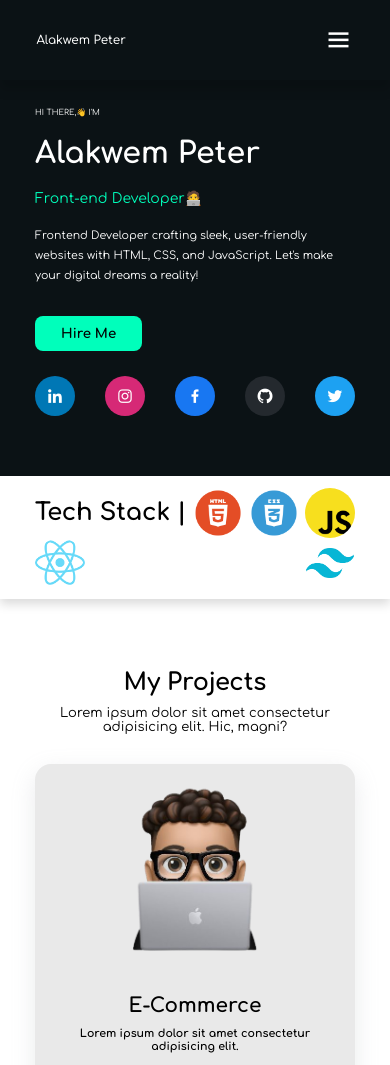
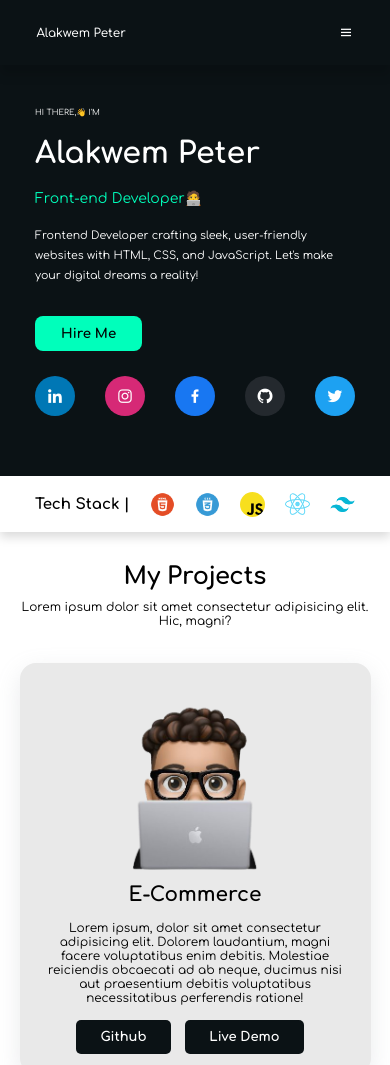
Before and after one commit to Gozie-cloud/My-Portfolio, a plain HTML site: page index.html in a window 390 px wide. Shown: the top 1065 px of the page. Drawn offline with nearby package versions, Linux system fonts and the light colour scheme.

Commit message:
first commit

```diff
--- a/index.html
+++ b/index.html
@@ -73,7 +73,6 @@
             <img src="Banner-img.png" alt="">
             <div class="text-content">
                 <h1>E-Commerce </h1>
-                <h4>Lorem ipsum dolor sit amet consectetur adipisicing elit.</h4>
                 <p>Lorem ipsum, dolor sit amet consectetur adipisicing elit. Dolorem laudantium, magni facere voluptatibus enim debitis. Molestiae reiciendis obcaecati ad ab neque, ducimus nisi aut praesentium debitis voluptatibus necessitatibus perferendis ratione!</p>
                 <div class="buttons">
                     <button>Github</button>
@@ -86,7 +85,6 @@
             <img src="Banner-img.png" alt="">
             <div class="text-content">
                 <h1>ChitChat </h1>
-                <h4>Lorem ipsum dolor sit amet consectetur adipisicing elit.</h4>
                 <p>Lorem ipsum, dolor sit amet consectetur adipisicing elit. Voluptatibus, quibusdam esse suscipit provident tempora nulla deleniti quam non illum, aliquam dolorum quo. Molestias alias reprehenderit architecto porro veniam excepturi iusto.</p>
                 <div class="buttons">
                     <button>Github</button>
@@ -99,7 +97,6 @@
             <img src="Banner-img.png" alt="">
             <div class="text-content">
                 <h1>Car Rental </h1>
-                <h4>Lorem ipsum dolor sit amet consectetur adipisicing elit.</h4>
                 <p>Lorem ipsum dolor sit amet consectetur adipisicing elit. At veritatis repellendus quae totam eligendi, praesentium nam quos cupiditate officia ad iste placeat distinctio adipisci dicta ut corporis suscipit perferendis pariatur.</p>
                 <div class="buttons">
                     <button>Github</button>
--- a/style.css
+++ b/style.css
@@ -230,7 +230,7 @@ header .navbar a.active {
     padding: 20px;
     display: flex;
     align-items: center;
-    margin: 3% 20px;
+    margin-top: 3%;
     width: 100%;
     box-shadow: rgba(149, 157, 165, 0.2) 0px 8px 24px;
     border-radius: 16px;
@@ -246,18 +246,17 @@ header .navbar a.active {
 
 }
 
-.projects .project .text-content {
+/* .projects .project .text-content {
     padding: 30px;
     display: flex;
     flex-direction: column;
     justify-content: center;
     height: 100%;
     border-radius: 0 16px 16px 0;
-}
+} */
 
 .projects .project .text-content h1 {
     font-weight: 800;
-    margin-bottom: 10px;
 }
 
 .projects .project .text-content p {
@@ -350,10 +349,14 @@ footer {
 /* Mobile Devices */
 
 @media (max-width: 470px) {
+
     .header .navbar .logo {
         font-size: 12px;
         font-weight: 500;
         cursor: pointer;
+    }
+    .header .navbar #bar {
+        font-size: 15px;
     }
 
     .banner .text-content {
@@ -398,20 +401,38 @@ footer {
     .box3 {
         display: none;
     }
+    .projects {
+        /* background-color: #0b1215; */
+        padding: 8% 5%;
+    }
 
     .projects .project {
-        padding: 0;
         text-align: center;
+        margin: 15px 0;
     }
 
-    .projects .project .text-content p {
-        font-size: 11px;
-    }
     .projects .project .text-content h1 {
         font-size: 20px;
     }
-    .projects .project .text-content h4 {
-        font-size: 11px;
+    .projects .project .text-content p {
+        font-size: 12px;
     }
 
+    .projects .heading p {
+        font-size: 12px;
+    }
+
+
+    .banner2 {
+        padding: 4% 9%;
+    }
+    .banner2 .tech-stack .stack {
+        height: 25px;
+        width: 25px;
+        border-radius: 50%;
+        object-fit: contain;
+    }
+    .banner2 .tech-stack h2 {
+        font-size: 15px;
+    }
 }
```
